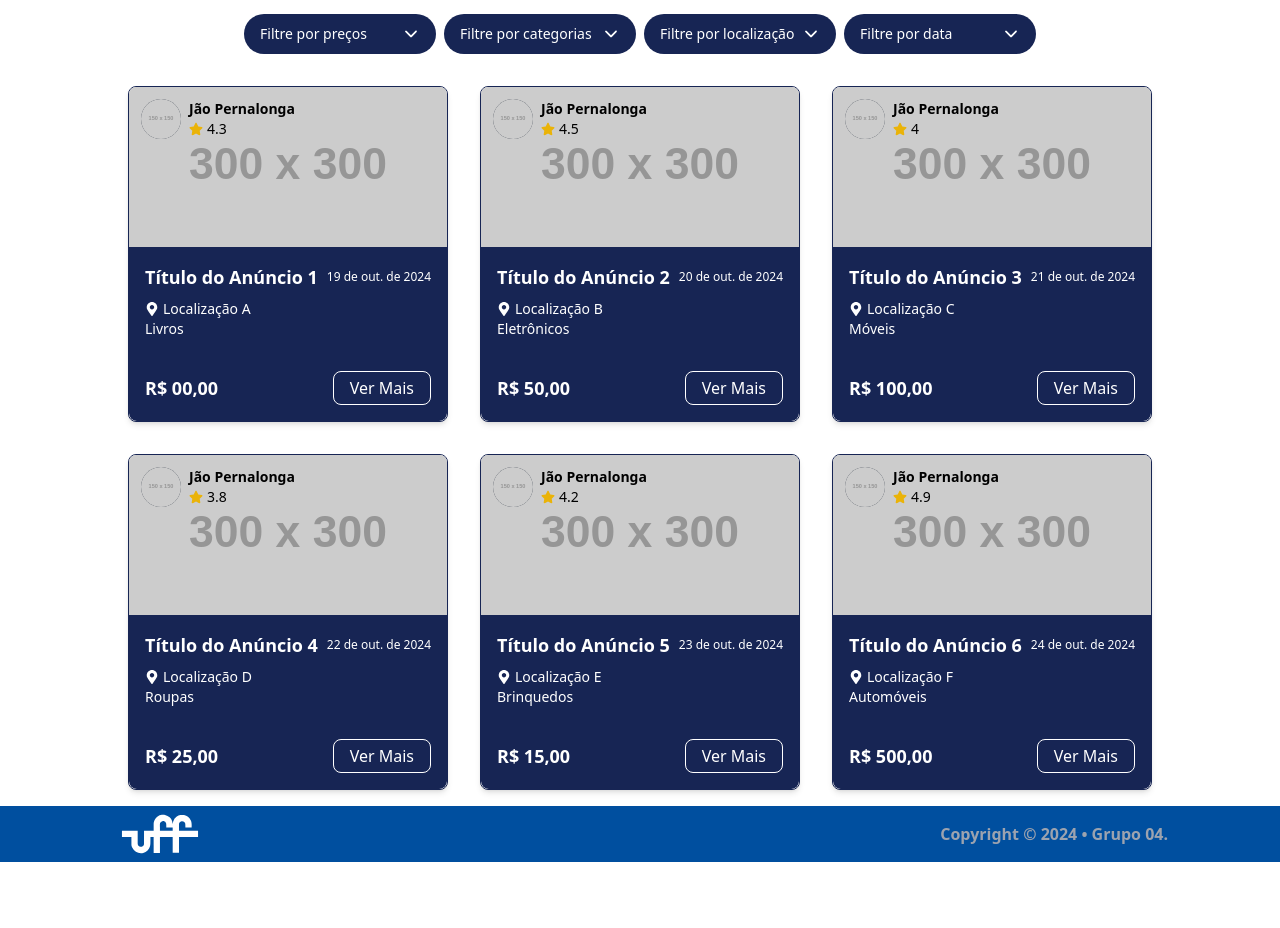
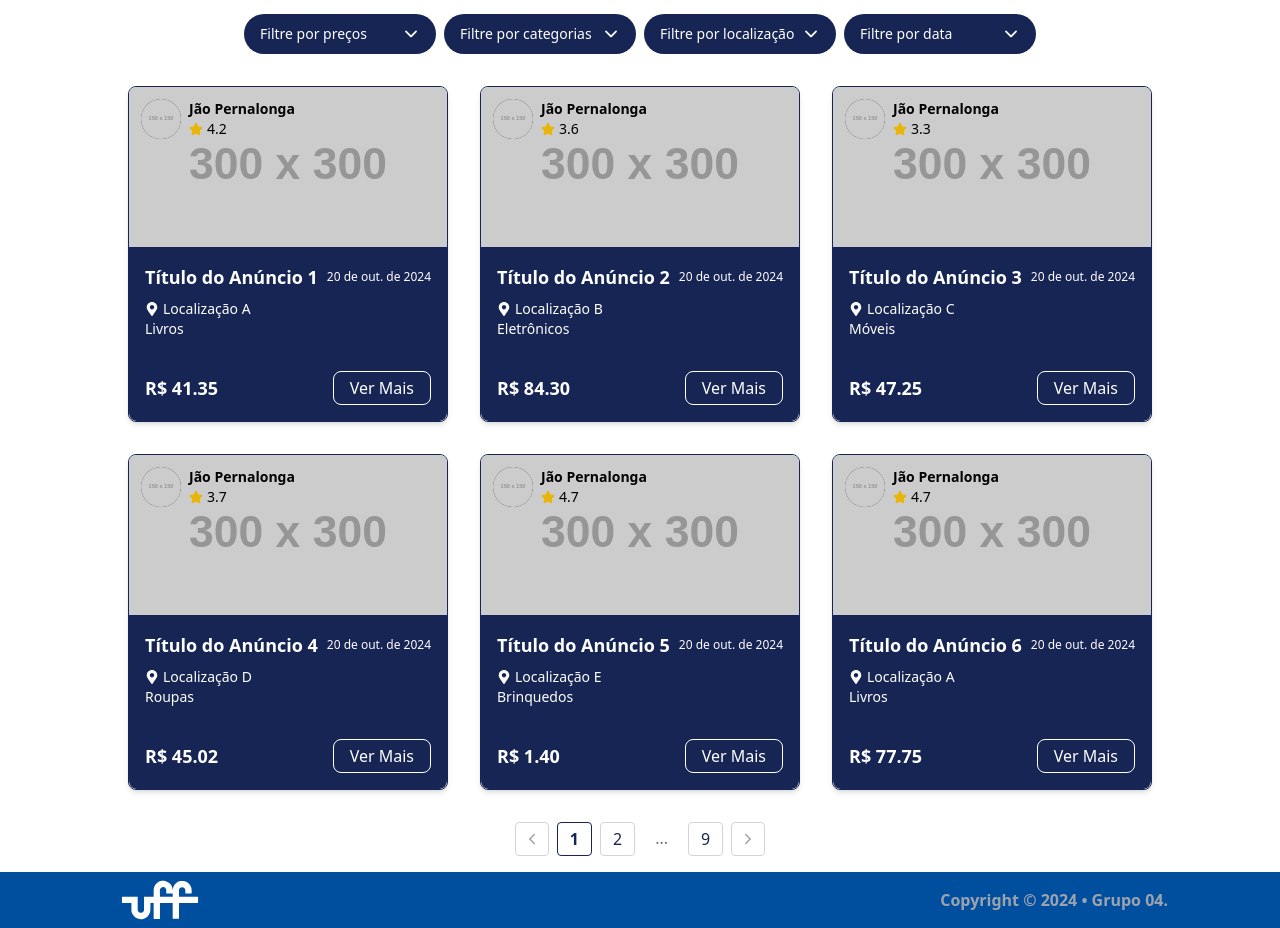
Before and after one commit to rafabpg/trabalho_balcao, a React (Vite) app: page / in a window 1280 px wide. Shown: the part 350-1278 px from the top of the page. Before the commit the page ends 1212 px from the top, so only its background shows below. Built offline with nearby package versions, Linux system fonts and the light colour scheme.

Commit message:
feat/Pagination

```diff
--- a/src/assets/pages/Home.tsx
+++ b/src/assets/pages/Home.tsx
@@ -2,6 +2,7 @@ import React, { useEffect, useState } from 'react';
 import WelcomeBanner from '@/components/Organisms/WelcomeBanner';
 import SearchAndFilterBar from '@/components/Organisms/SearchAndFilterBar';
 import AdCard from '@/components/Organisms/AdCard';
+import Pagination from '@/components/Molecules/Pagination';
 
 interface Ad {
   id: string;
@@ -18,89 +19,35 @@ interface Ad {
 
 const Home: React.FC = () => {
   const [ads, setAds] = useState<Ad[]>([]);
+  const [currentPage, setCurrentPage] = useState(1);
+  const adsPerPage = 6;
 
   // Simulação de chamada ao backend para buscar anúncios
   useEffect(() => {
     // Implementar API de busca de anúncios quando estiver pronto.
 
     // Dados simulados
-    const mockAds: Ad[] = [
-      {
-        id: '1',
-        userName: 'Jão Pernalonga',
-        userImage: 'https://via.placeholder.com/150',
-        rating: 4.3,
-        adTitle: 'Título do Anúncio 1',
-        adDate: '19 de out. de 2024',
-        adImage: 'https://via.placeholder.com/300',
-        location: 'Localização A',
-        category: 'Livros',
-        price: 'R$ 00,00',
-      },
-      {
-        id: '2',
-        userName: 'Jão Pernalonga',
-        userImage: 'https://via.placeholder.com/150',
-        rating: 4.5,
-        adTitle: 'Título do Anúncio 2',
-        adDate: '20 de out. de 2024',
-        adImage: 'https://via.placeholder.com/300',
-        location: 'Localização B',
-        category: 'Eletrônicos',
-        price: 'R$ 50,00',
-      },
-      {
-        id: '3',
-        userName: 'Jão Pernalonga',
-        userImage: 'https://via.placeholder.com/150',
-        rating: 4.0,
-        adTitle: 'Título do Anúncio 3',
-        adDate: '21 de out. de 2024',
-        adImage: 'https://via.placeholder.com/300',
-        location: 'Localização C',
-        category: 'Móveis',
-        price: 'R$ 100,00',
-      },
-      {
-        id: '4',
-        userName: 'Jão Pernalonga',
-        userImage: 'https://via.placeholder.com/150',
-        rating: 3.8,
-        adTitle: 'Título do Anúncio 4',
-        adDate: '22 de out. de 2024',
-        adImage: 'https://via.placeholder.com/300',
-        location: 'Localização D',
-        category: 'Roupas',
-        price: 'R$ 25,00',
-      },
-      {
-        id: '5',
-        userName: 'Jão Pernalonga',
-        userImage: 'https://via.placeholder.com/150',
-        rating: 4.2,
-        adTitle: 'Título do Anúncio 5',
-        adDate: '23 de out. de 2024',
-        adImage: 'https://via.placeholder.com/300',
-        location: 'Localização E',
-        category: 'Brinquedos',
-        price: 'R$ 15,00',
-      },
-      {
-        id: '6',
-        userName: 'Jão Pernalonga',
-        userImage: 'https://via.placeholder.com/150',
-        rating: 4.9,
-        adTitle: 'Título do Anúncio 6',
-        adDate: '24 de out. de 2024',
-        adImage: 'https://via.placeholder.com/300',
-        location: 'Localização F',
-        category: 'Automóveis',
-        price: 'R$ 500,00',
-      },
-    ];
+    const mockAds: Ad[] = Array.from({ length: 50 }, (_, i) => ({
+      id: (i + 1).toString(),
+      userName: 'Jão Pernalonga',
+      userImage: 'https://via.placeholder.com/150',
+      rating: parseFloat((Math.random() * 2 + 3).toFixed(1)),
+      adTitle: `Título do Anúncio ${i + 1}`,
+      adDate: '20 de out. de 2024',
+      adImage: 'https://via.placeholder.com/300',
+      location: `Localização ${String.fromCharCode(65 + (i % 5))}`,
+      category: ['Livros', 'Eletrônicos', 'Móveis', 'Roupas', 'Brinquedos'][i % 5],
+      price: `R$ ${(Math.random() * 100).toFixed(2)}`,
+    }));
 
     setAds(mockAds);
   }, []);
+
+  const indexOfLastAd = currentPage * adsPerPage;
+  const indexOfFirstAd = indexOfLastAd - adsPerPage;
+  const currentAds = ads.slice(indexOfFirstAd, indexOfFirstAd + adsPerPage);
+
+  const totalPages = Math.ceil(ads.length / adsPerPage);
 
   return (
     <div>
@@ -109,7 +56,7 @@ const Home: React.FC = () => {
       <div className="p-4">
         <div className="flex justify-center">
           <div className="grid grid-cols-1 md:grid-cols-2 lg:grid-cols-3 gap-8 max-w-7xl">
-            {ads.map((ad) => (
+            {currentAds.map((ad) => (
               <AdCard
                 key={ad.id}
                 userName={ad.userName}
@@ -125,6 +72,12 @@ const Home: React.FC = () => {
             ))}
           </div>
         </div>
+
+        <Pagination
+          currentPage={currentPage}
+          totalPages={totalPages}
+          paginate={setCurrentPage}
+        />
       </div>
     </div>
   );
--- /dev/null
+++ b/src/components/Molecules/Pagination.tsx
@@ -0,0 +1,72 @@
+import React from 'react';
+import { IoIosArrowBack, IoIosArrowForward } from 'react-icons/io';
+
+interface PaginationProps {
+  currentPage: number;
+  totalPages: number;
+  paginate: (pageNumber: number) => void;
+}
+
+const Pagination: React.FC<PaginationProps> = ({ currentPage, totalPages, paginate }) => {
+  // Função para exibir a paginação com "..."
+  const getPagination = () => {
+    const pages = [];
+    const leftLimit = Math.max(currentPage - 1, 1);
+    const rightLimit = Math.min(currentPage + 1, totalPages);
+
+    if (leftLimit > 1) {
+      pages.push(1);
+      if (leftLimit > 2) pages.push('...');
+    }
+
+    for (let i = leftLimit; i <= rightLimit; i++) {
+      pages.push(i);
+    }
+
+    if (rightLimit < totalPages - 1) {
+      pages.push('...');
+    }
+    if (rightLimit < totalPages) {
+      pages.push(totalPages);
+    }
+
+    return pages;
+  };
+
+  return (
+    <div className="flex justify-center mt-8">
+      <ul className="flex space-x-2">
+        <button
+          onClick={() => paginate(currentPage - 1)}
+          disabled={currentPage === 1}
+          className={`px-2 rounded ${currentPage === 1 ? 'bg-white hover:bg-gray-200 hover:text-blue-950 text-gray-400 border border-gray-300 font-bold' : 'text-blue-950 hover:bg-gray-200 border border-gray-300'}`}
+        >
+          <IoIosArrowBack />
+        </button>
+        {getPagination().map((page, index) => (
+          <li key={index} className="flex">
+            {typeof page === 'number' ? (
+              <button
+                onClick={() => paginate(page)}
+                className={`px-3 py-1 rounded ${currentPage === page ? 'bg-white hover:bg-blue-950 hover:text-white text-blue-950 border border-blue-950 font-bold' : 'text-blue-950 hover:bg-gray-200 border border-gray-300'}`}
+              >
+                {page}
+              </button>
+            ) : (
+              <span className="px-3 py-1 text-gray-500">...</span>
+            )}
+          </li>
+        ))}
+        <button
+          onClick={() => paginate(currentPage + 1)}
+          disabled={currentPage === totalPages}
+          className={`px-2 rounded ${currentPage === totalPages ? 'text-white hover:bg-gray-200 border border-gray-300 bg-white' : 'hover:bg-gray-200 hover:text-blue-950 text-gray-400 border border-gray-300 font-bold'}`}
+        >
+          <IoIosArrowForward />
+        </button>
+      </ul>
+    </div>
+  );
+};
+
+export default Pagination;
--- a/src/components/Organisms/AdCard.tsx
+++ b/src/components/Organisms/AdCard.tsx
@@ -26,10 +26,8 @@ const AdCard: React.FC<AdCardProps> = ({
 }) => {
   return (
     <div className="w-full md:w-72 lg:w-80 bg-white shadow-md rounded-lg border border-blue-950 overflow-hidden">
-      {/* Imagem do Anúncio */}
       <div className="relative">
         <img src={adImage} className="w-full h-40 object-cover" />
-        {/* Informações do Usuário */}
         <div className="absolute top-2 left-2 flex items-center p-1 rounded-lg">
           <img src={userImage} alt={userName} className="w-10 h-10 rounded-full bg-gray-800" />
           <div className="ml-2">
```
